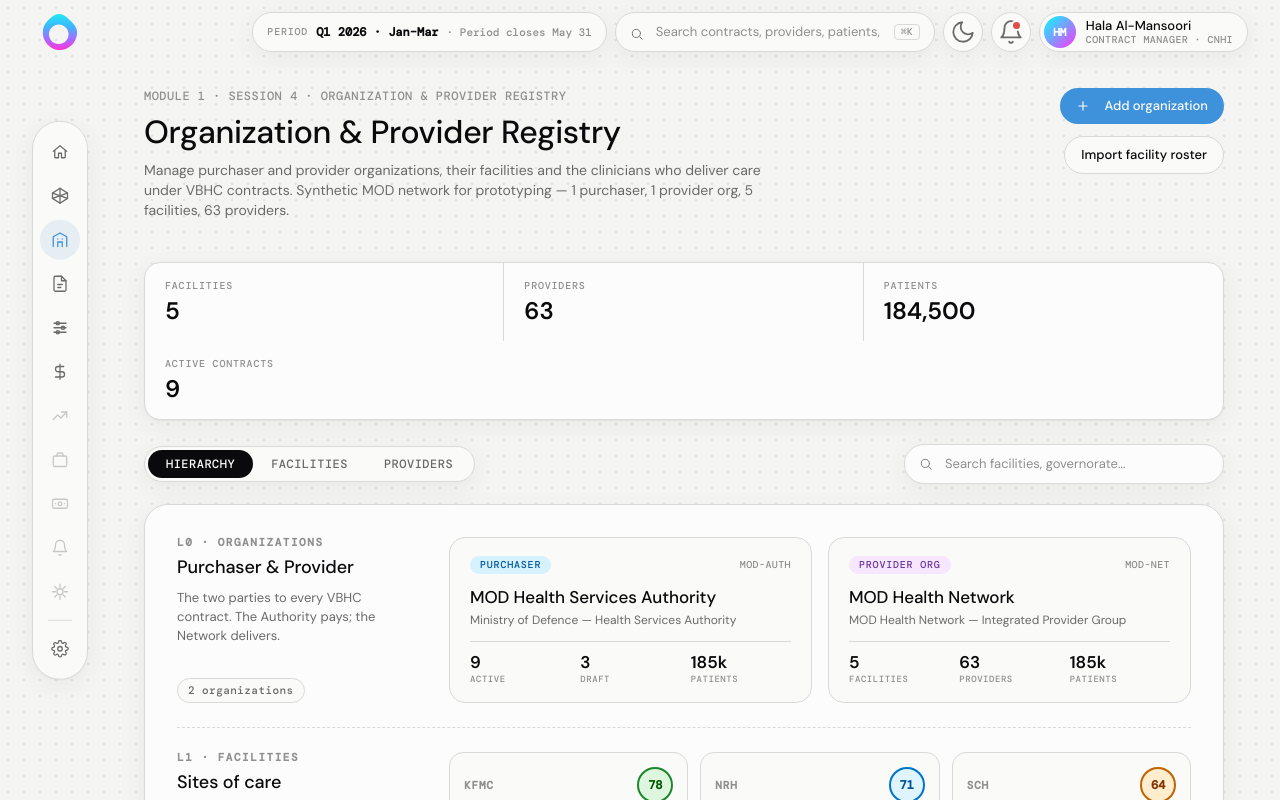
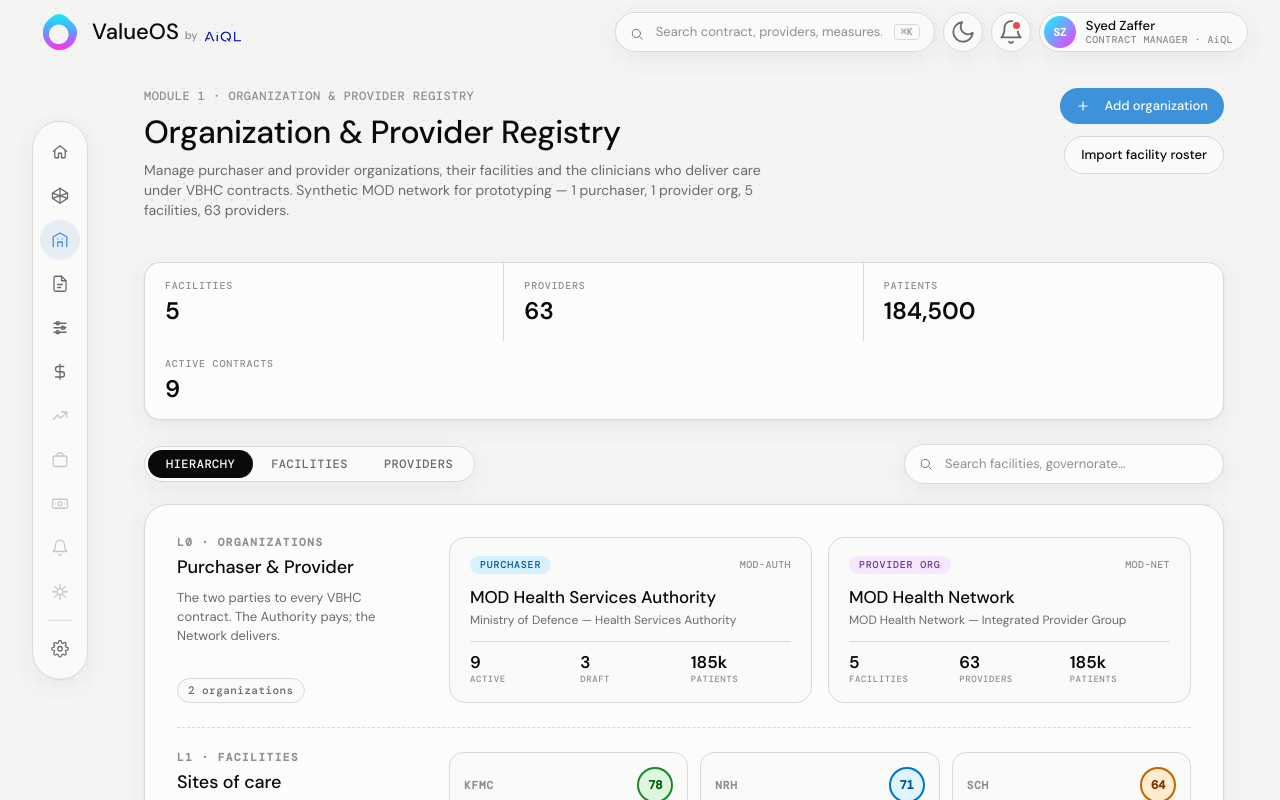
Before and after one commit to sharaizk/vbhc-mock, a Next.js app: page /organizations in a window 1280 px wide. Shown: the top 800 px of the page. Built offline with nearby package versions, Linux system fonts and the light colour scheme.

Commit message:
logo updates done

```diff
--- a/src/app/organizations/page.tsx
+++ b/src/app/organizations/page.tsx
@@ -65,7 +65,7 @@ export default function Ichom() {
       <div className="page-head">
         <div>
           <div className="crumb">
-            Module 1 · Session 4 · Organization &amp; Provider Registry
+            Module 1 · Organization &amp; Provider Registry
           </div>
           <h1>Organization &amp; Provider Registry</h1>
           {t.showHeaderDesc && (
--- a/src/components/Header/index.tsx
+++ b/src/components/Header/index.tsx
@@ -19,6 +19,7 @@ type HeaderProps = {
 export default function Header({ user, theme, onTheme }: HeaderProps) {
   return (
     <header className="hdr">
+      <div className="hdr-brand-container">
         <div className="hdr-brand">
           <Image
             src="/images/logo-shape-gradient.svg"
@@ -28,15 +29,31 @@ export default function Header({ user, theme, onTheme }: HeaderProps) {
           />
         </div>
 
+        <div className="hdr-title-wrap">
+          <h1 className="hdr-title">ValueOS</h1>
+
+          <div className="hdr-powered">
+            <span>by</span>
+
+            <Image
+              src="/images/logo-aiql.png"
+              alt="AIQL"
+              width={42}
+              height={14}
+            />
+          </div>
+        </div>
+      </div>
+
       <div className="hdr-actions">
-        <div className="hdr-period">
+        {/* <div className="hdr-period">
           <span className="lbl">Period</span>
           <span className="val">{user.period}</span>
           <span className="ends">· {user.periodEnds}</span>
-        </div>
+        </div> */}
         <div className="hdr-search">
           <span className="glyph">{Icons.search}</span>
-          <input placeholder="Search contracts, providers, patients, measures…" />
+          <input placeholder="Search contract, providers, measures…" />
           <span className="kbd">⌘K</span>
         </div>
 
--- a/src/css/ichom.css
+++ b/src/css/ichom.css
@@ -58,6 +58,31 @@ select {
 }
 .hdr > * {
   pointer-events: auto;
+}
+.hdr-brand-container {
+  display: flex;
+  align-items: center;
+  gap: 4px;
+}
+
+.hdr-title-wrap {
+  display: flex;
+  align-items: flex-end;
+  gap: 6px;
+}
+
+.hdr-powered {
+  display: flex;
+  align-items: center;
+  gap: 4px;
+  font: 500 11px/1 var(--font-sans);
+  color: var(--fg-tertiary);
+
+  transform: translateY(-15px);
+}
+.hdr-title {
+  font: 500 22px/1 var(--font-sans);
+  color: var(--fg-primary);
 }
 .hdr-brand {
   width: 56px;
--- a/src/mock/home.ts
+++ b/src/mock/home.ts
@@ -333,10 +333,10 @@ const HOME_ACTIVITY = [
 ];
 
 const HOME_USER = {
-  name: "Hala Al-Mansoori",
-  initials: "HM",
+  name: "Syed Zaffer",
+  initials: "SZ",
   role: "Contract Manager",
-  org: "CNHI · Council of National Health Insurance",
+  org: "AiQL",
   period: "Q1 2026 · Jan–Mar",
   periodEnds: "Period closes May 31",
 };
--- a/src/mock/organization.ts
+++ b/src/mock/organization.ts
@@ -16,7 +16,7 @@ export const ORGS = [
     contractsSigned: 12,
     livesAttributed: 184_500,
     onboarded: "2023-08-12",
-    pocName: "Brig. Dr. Hala Al-Mansoori",
+    pocName: "Brig. Dr. Syed Zaffer",
     pocRole: "Director, Value-Based Care Division",
     pocEmail: "h.almansoori@mod.gov",
     pocPhone: "+000 11 444 0090",
```
Also changed, not shown: src/mock/operations.ts (+11 -11 lines), public/images/logo-aiql.png (added). Lines whose indentation alone changed are shown as unchanged.
